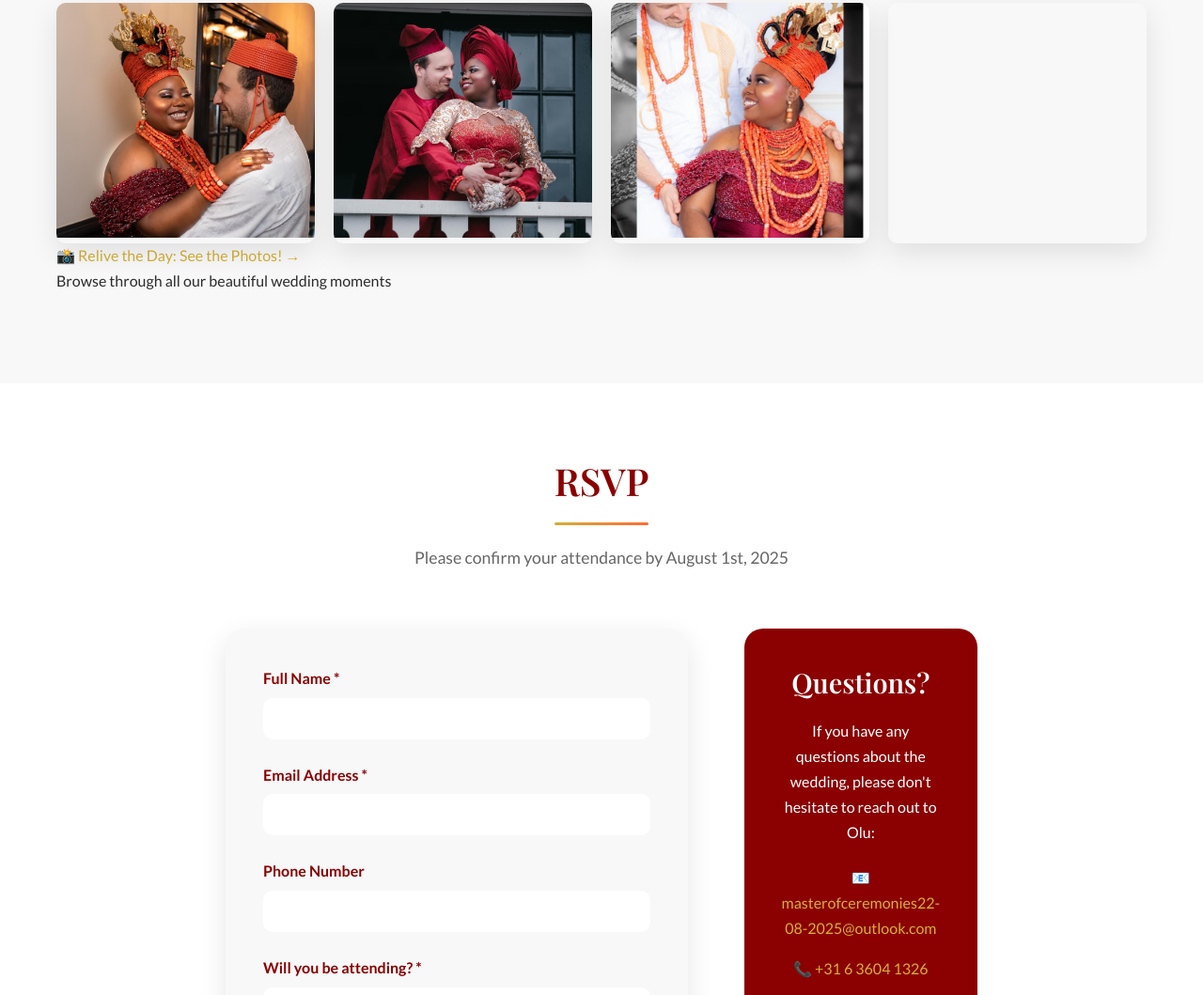
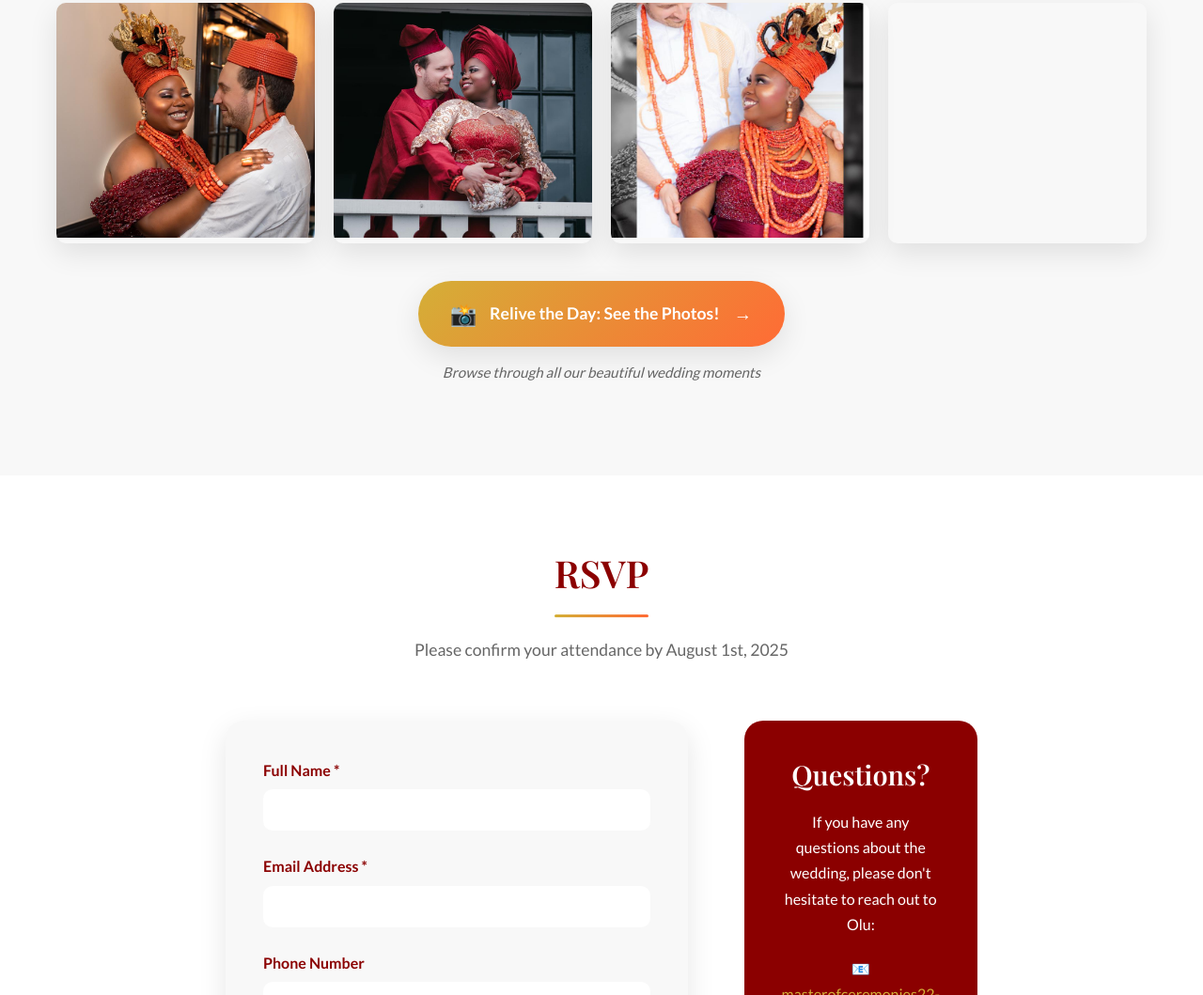
Before and after one commit to olucodehub/comfort-bram, a plain HTML site: page index.html in a window 1280 px wide. Shown: the part 10362-11421 px from the top of the page at 94% size. Drawn offline with nearby package versions, Linux system fonts and the light colour scheme.

Commit message:
Update styles.css

```diff
--- a/css/styles.css
+++ b/css/styles.css
@@ -1195,6 +1195,85 @@ a:hover {
     width: 100%;
     height: 250px;
     object-fit: cover;
+}
+
+/* Gallery CTA Button */
+.gallery-cta {
+    text-align: center;
+    margin-top: 40px;
+}
+
+.gallery-btn {
+    display: inline-flex;
+    align-items: center;
+    gap: 15px;
+    padding: 18px 35px;
+    background: linear-gradient(135deg, var(--primary-gold), var(--accent-orange));
+    color: white;
+    text-decoration: none;
+    border-radius: 50px;
+    font-size: 1.1rem;
+    font-weight: 600;
+    box-shadow: var(--box-shadow);
+    transition: all 0.3s ease;
+    position: relative;
+    overflow: hidden;
+}
+
+.gallery-btn::before {
+    content: '';
+    position: absolute;
+    top: 0;
+    left: -100%;
+    width: 100%;
+    height: 100%;
+    background: linear-gradient(135deg, var(--primary-burgundy), var(--primary-gold));
+    transition: left 0.3s ease;
+    z-index: 0;
+}
+
+.gallery-btn:hover::before {
+    left: 0;
+}
+
+.gallery-btn:hover {
+    transform: translateY(-3px);
+    box-shadow: var(--hover-shadow);
+    text-decoration: none;
+    color: white;
+}
+
+.btn-icon,
+.btn-text,
+.btn-arrow {
+    position: relative;
+    z-index: 1;
+}
+
+.btn-icon {
+    font-size: 1.3rem;
+    animation: pulse 2s infinite;
+}
+
+.btn-arrow {
+    font-size: 1.2rem;
+    transition: transform 0.3s ease;
+}
+
+.gallery-btn:hover .btn-arrow {
+    transform: translateX(5px);
+}
+
+.gallery-cta-subtitle {
+    margin-top: 15px;
+    color: var(--medium-gray);
+    font-size: 0.95rem;
+    font-style: italic;
+}
+
+@keyframes pulse {
+    0%, 100% { transform: scale(1); }
+    50% { transform: scale(1.1); }
 }
 
 .guest-photos {
@@ -1813,6 +1892,16 @@ a:hover {
         gap: 30px;
     }
 
+    .gallery-btn {
+        padding: 15px 25px;
+        font-size: 1rem;
+        gap: 10px;
+    }
+
+    .btn-icon {
+        font-size: 1.1rem;
+    }
+
     .photo-grid {
         grid-template-columns: repeat(auto-fit, minmax(150px, 1fr));
         gap: 15px;
```
